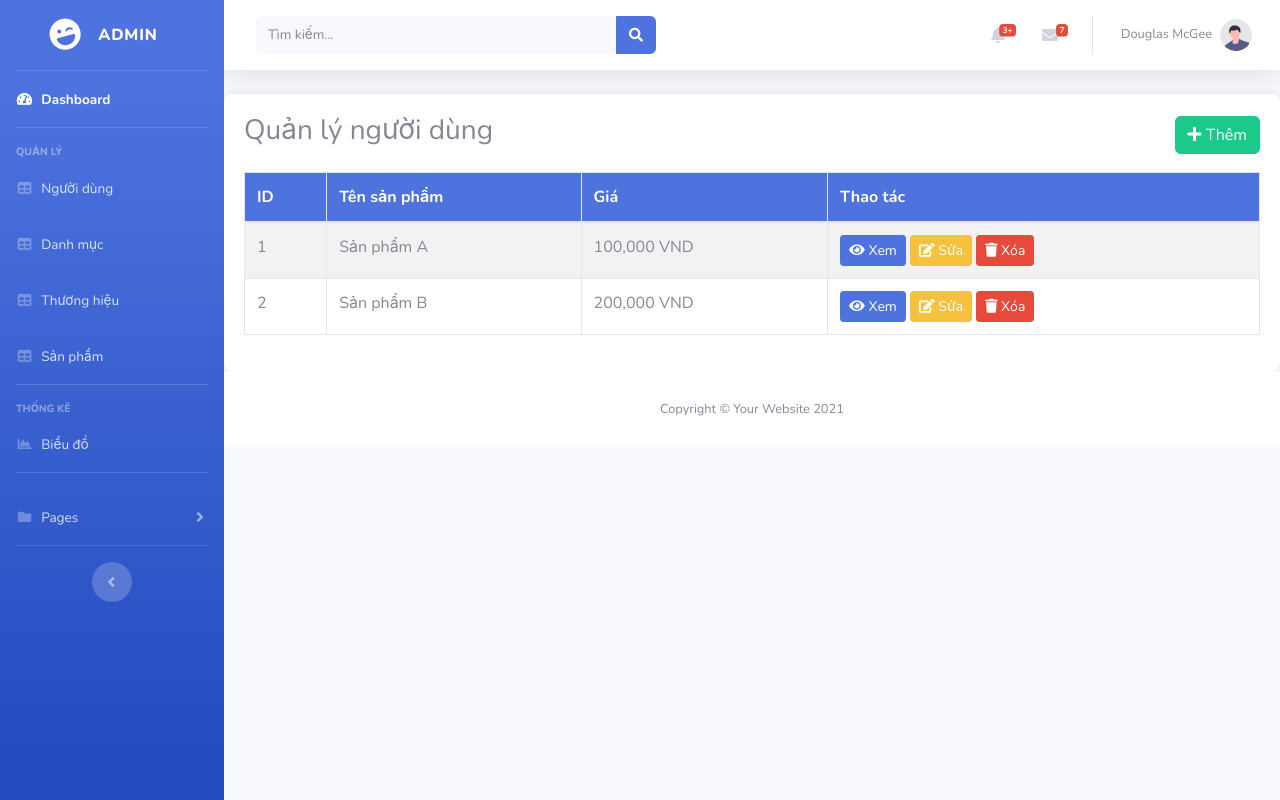
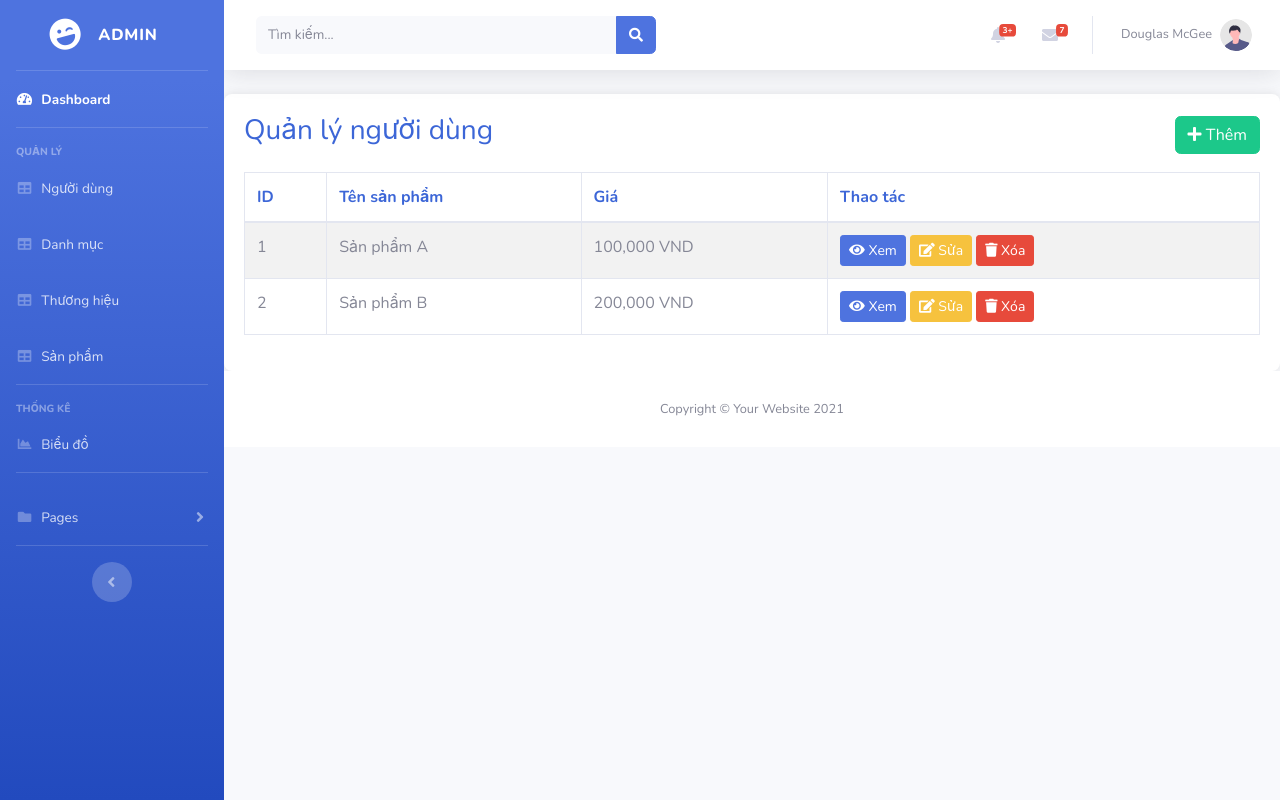
Before and after one commit to zdat5624/web-php, a PHP site: page /admin/index.php?pg=users in a window 1280 px wide. Run offline with PHP 8.4, Linux system fonts and the light colour scheme.

Commit message:
chỉnh màu

```diff
--- a/admin/view/brand/brands.php
+++ b/admin/view/brand/brands.php
@@ -7,8 +7,8 @@
     }
 
     .table thead {
-        background-color: #4e73df;
-        color: white;
+        /* background-color: #4e73df; */
+        color: rgb(60, 102, 215);
     }
 
     .table tbody tr:hover {
@@ -28,7 +28,7 @@
 
 <div class="table-container">
     <div class="d-flex justify-content-between align-items-center mb-3">
-        <h3>Quản lý thương hiệu</h3>
+        <h3 style="color: rgb(60, 102, 215);">Quản lý thương hiệu</h3>
         <button class="btn btn-success"><i class="fas fa-plus"></i> Thêm</button>
     </div>
     <div class="table-responsive">
--- a/admin/view/category/categories.php
+++ b/admin/view/category/categories.php
@@ -7,8 +7,8 @@
     }
 
     .table thead {
-        background-color: #4e73df;
-        color: white;
+        /* background-color: #4e73df; */
+        color: rgb(60, 102, 215);
     }
 
     .table tbody tr:hover {
@@ -28,7 +28,7 @@
 
 <div class="table-container">
     <div class="d-flex justify-content-between align-items-center mb-3">
-        <h3>Quản lý danh mục</h3>
+        <h3 style="color: rgb(60, 102, 215);">Quản lý danh mục</h3>
         <button class="btn btn-success"><i class="fas fa-plus"></i> Thêm</button>
     </div>
     <div class="table-responsive">
--- a/admin/view/product/products.php
+++ b/admin/view/product/products.php
@@ -7,8 +7,8 @@
     }
 
     .table thead {
-        background-color: #4e73df;
-        color: white;
+        /* background-color: #4e73df; */
+        color: rgb(60, 102, 215);
     }
 
     .table tbody tr:hover {
@@ -28,7 +28,7 @@
 
 <div class="table-container">
     <div class="d-flex justify-content-between align-items-center mb-3">
-        <h3>Quản lý sản phẩm</h3>
+        <h3 style="color: rgb(60, 102, 215);">Quản lý sản phẩm</h3>
         <button class="btn btn-success"><i class="fas fa-plus"></i> Thêm</button>
     </div>
     <div class="table-responsive">
--- a/admin/view/user/users.php
+++ b/admin/view/user/users.php
@@ -7,9 +7,10 @@
     }
 
     .table thead {
-        background-color: #4e73df;
-        color: white;
+        /* background-color: #4e73df; */
+        color: rgb(60, 102, 215);
     }
+
 
     .table tbody tr:hover {
         background-color: #f8f9fc;
@@ -28,7 +29,7 @@
 
 <div class="table-container">
     <div class="d-flex justify-content-between align-items-center mb-3">
-        <h3>Quản lý người dùng</h3>
+        <h3 style="color: rgb(60, 102, 215);">Quản lý người dùng</h3>
         <button class="btn btn-success"><i class="fas fa-plus"></i> Thêm</button>
     </div>
     <div class="table-responsive">
```
